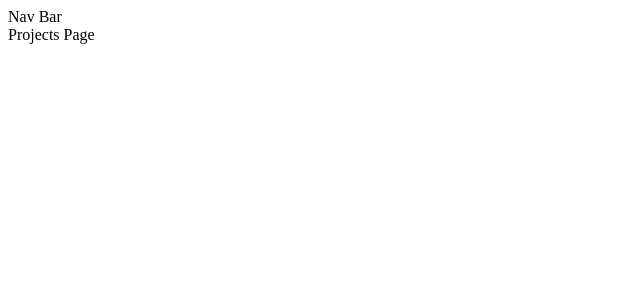
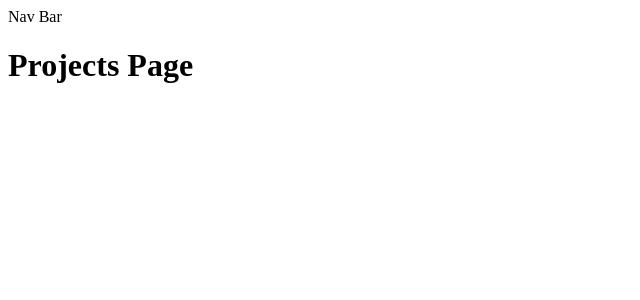
Before and after one commit to vivtran94/portfolio, a React (Create React App) app in the folder app/: page /projects in a window 1280 px wide. Shown: the top 300 px of the page, without its empty margins (0-640 px from the left). Built offline with nearby package versions, Linux system fonts and the light colour scheme.

Commit message:
contact card

```diff
--- a/app/src/components/ProjectsPage.js
+++ b/app/src/components/ProjectsPage.js
@@ -1,5 +1,9 @@
 import React from "react";
 
 export default function ProjectsPage() {
-	return <div>Projects Page</div>;
+	return (
+		<div>
+			<h1>Projects Page</h1>
+		</div>
+	);
 }
```
Also changed, not shown: app/src/components/ContactCard.js (added, +16 -0 lines).
